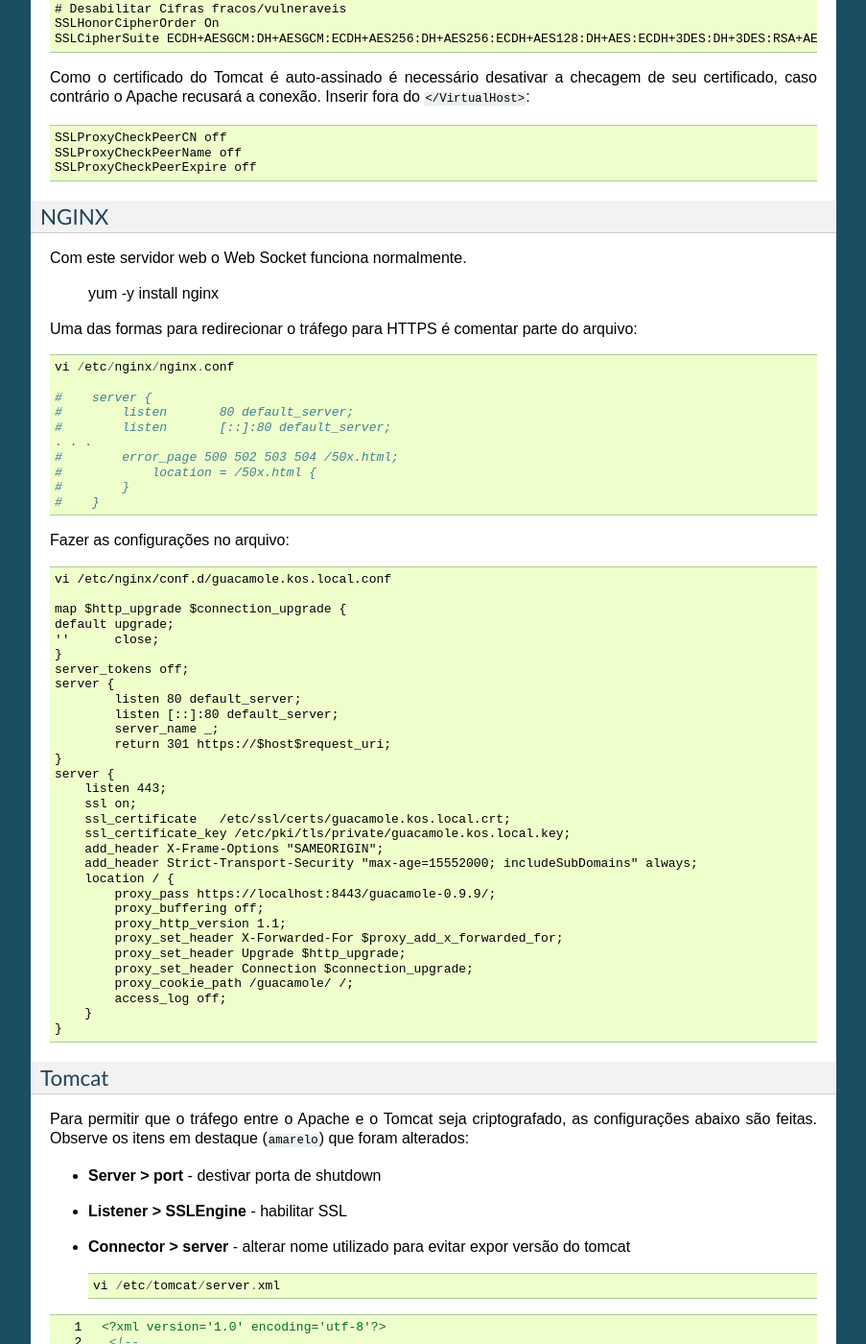
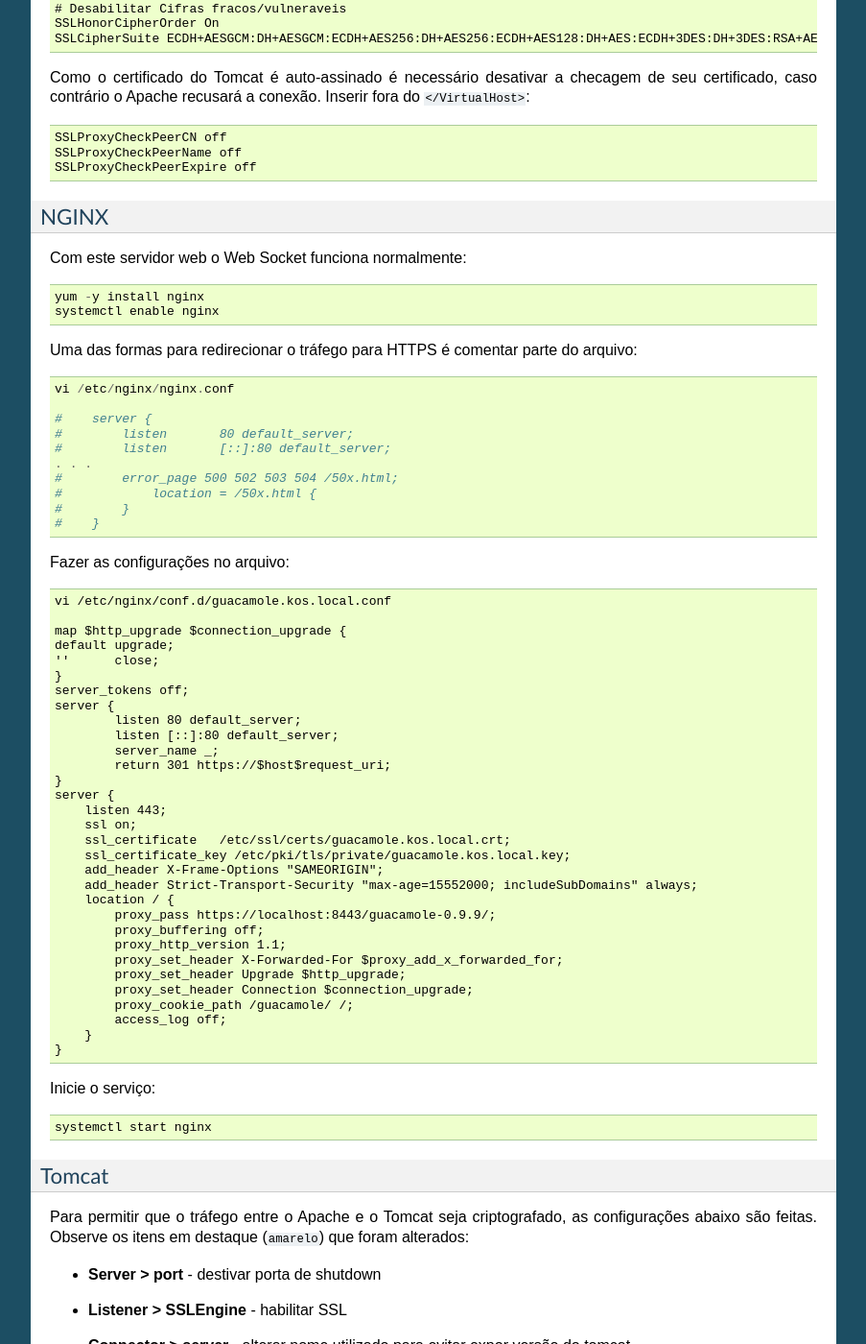
Before and after one commit to ThiagoCruzBr/kb, a Sphinx documentation site: the page built from source/guacamole.rst, in a window 1280 px wide and 1400 px high, scrolled down 6033 px. Shown: the whole window at 96% size, without its empty margins (198-1101 px from the left). Built offline with Sphinx 7.4.7, drawn with Linux system fonts in a browser that asks for light colours.

Commit message:
Config NGINX

```diff
--- a/source/guacamole.rst
+++ b/source/guacamole.rst
@@ -317,13 +317,18 @@ Como o certificado do Tomcat é auto-assinado é necessário desativar a checage
     SSLProxyCheckPeerName off
     SSLProxyCheckPeerExpire off
 
+
+
+
 .. _NGINX:
 
 NGINX
 """"""
-Com este servidor web o Web Socket funciona normalmente.
+Com este servidor web o Web Socket funciona normalmente::
 
     yum -y install nginx
+    systemctl enable nginx
+
 
 Uma das formas para redirecionar o tráfego para HTTPS é comentar parte do arquivo::
 
@@ -372,6 +377,9 @@ Fazer as configurações no arquivo::
         }
     }
 
+Inicie o serviço::
+
+    systemctl start nginx
 
 Tomcat
 """"""
```
